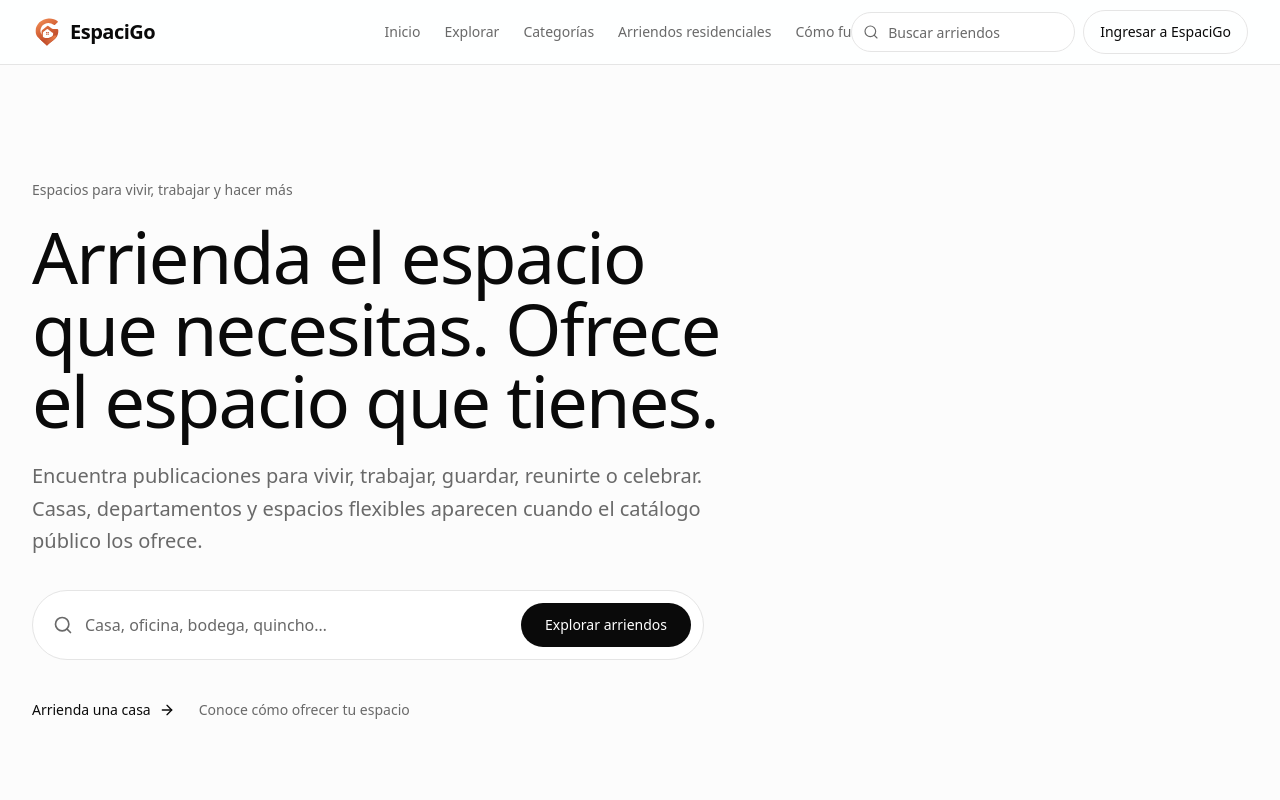
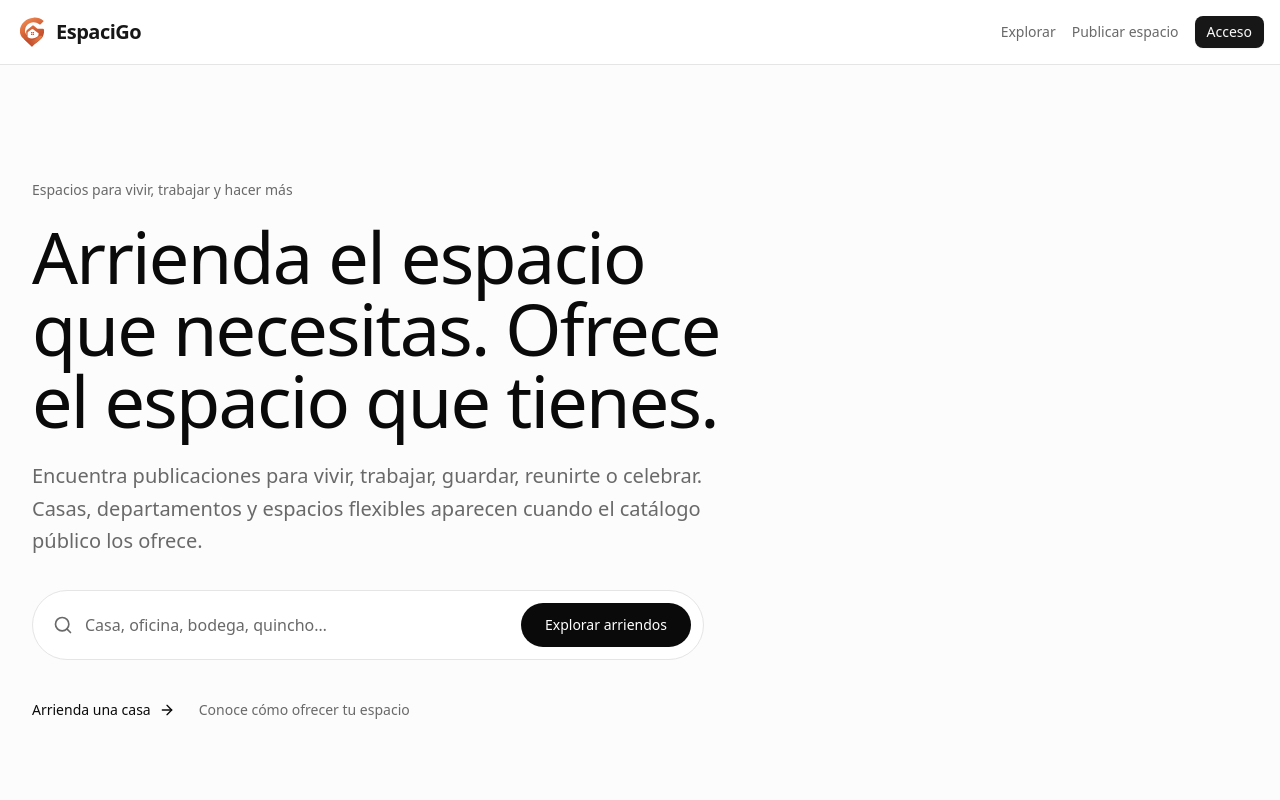
Before and after one commit to HernanEspinozaDev/espaciGo, a Next.js app in the folder frontend/: page / in a window 1280 px wide. Shown: the top 800 px of the page. Built offline with nearby package versions, Linux system fonts and the light colour scheme.

Commit message:
refactor(frontend): remove search input from public navbar and relocate to hero

```diff
--- a/frontend/src/app/(marketplace)/layout.tsx
+++ b/frontend/src/app/(marketplace)/layout.tsx
@@ -1,62 +1,55 @@
 import Image from "next/image";
 import Link from "next/link";
-import { Suspense } from "react";
-import { SearchInput } from "@/components/search/search-input";
-import { Footer } from "@/app/footer";
-import { Navbar } from "@/app/navbar";
-
-const links = [
-  { href: "/", label: "Inicio" },
-  { href: "/explorar", label: "Explorar" },
-  { href: "/categorias", label: "Categorías" },
-  { href: "/arriendos", label: "Arriendos residenciales" },
-  { href: "/como-funciona", label: "Cómo funciona" },
-];
+import { Footer } from "@/components/footer";
+import { Button } from "@/components/workspace/ui/button";
 
 export default function MarketplaceLayout({
   children,
-}: Readonly<{ children: React.ReactNode }>) {
+}: {
+  children: React.ReactNode;
+}) {
   return (
-    <div className="flex min-h-screen flex-col">
-      <header className="sticky top-0 z-50 border-b border-border bg-background/90 backdrop-blur-md">
-        <div className="mx-auto max-w-7xl px-4 sm:px-6 lg:px-8">
-          <div className="relative flex h-16 items-center justify-between gap-3">
-            <div className="flex min-w-0 items-center gap-3">
-              <Navbar links={links} />
+    <div className="min-h-screen flex flex-col bg-background text-foreground">
+      <header className="border-b border-border sticky top-0 z-40 bg-background/95 backdrop-blur supports-[backdrop-filter]:bg-background/60">
+        <div className="container mx-auto px-4 h-16 flex items-center justify-between gap-4">
           <Link
             href="/"
-                className="inline-flex shrink-0 items-center gap-2 text-xl font-semibold tracking-tight"
-                aria-label="EspaciGo, inicio"
+            className="flex items-center gap-2 font-bold text-xl tracking-tight text-primary"
           >
             <Image
               src="/espacigo-mark.svg"
-                  width={30}
-                  height={30}
               alt=""
+              width={32}
+              height={32}
+              className="h-8 w-8 rounded-lg"
               priority
             />
             <span>EspaciGo</span>
           </Link>
-            </div>
-            <div className="flex items-center gap-1 sm:gap-2">
-              <div className="hidden md:block">
-                <Suspense
-                  fallback={<div className="h-10 w-56" aria-hidden="true" />}
+
+          <nav
+            aria-label="Navegación principal"
+            className="flex items-center gap-4 text-sm font-medium"
           >
-                  <SearchInput />
-                </Suspense>
-              </div>
             <Link
-                href="/acceso"
-                className="inline-flex min-h-11 items-center rounded-full border border-border px-4 text-sm font-medium transition-colors hover:bg-secondary"
+              href="/explorar"
+              className="text-muted-foreground hover:text-foreground transition-colors hidden sm:inline-block"
             >
-                Ingresar a EspaciGo
+              Explorar
             </Link>
-            </div>
-          </div>
+            <Link
+              href="/anfitrion"
+              className="text-muted-foreground hover:text-foreground transition-colors hidden sm:inline-block"
+            >
+              Publicar espacio
+            </Link>
+            <Button asChild size="sm" variant="default">
+              <Link href="/acceso">Acceso</Link>
+            </Button>
+          </nav>
         </div>
       </header>
-      <main id="main-content" className="flex-1" tabIndex={-1}>
+      <main id="main-content" tabIndex={-1} className="flex-1">
         {children}
       </main>
       <Footer />
```
Lines whose indentation alone changed are shown as unchanged.
